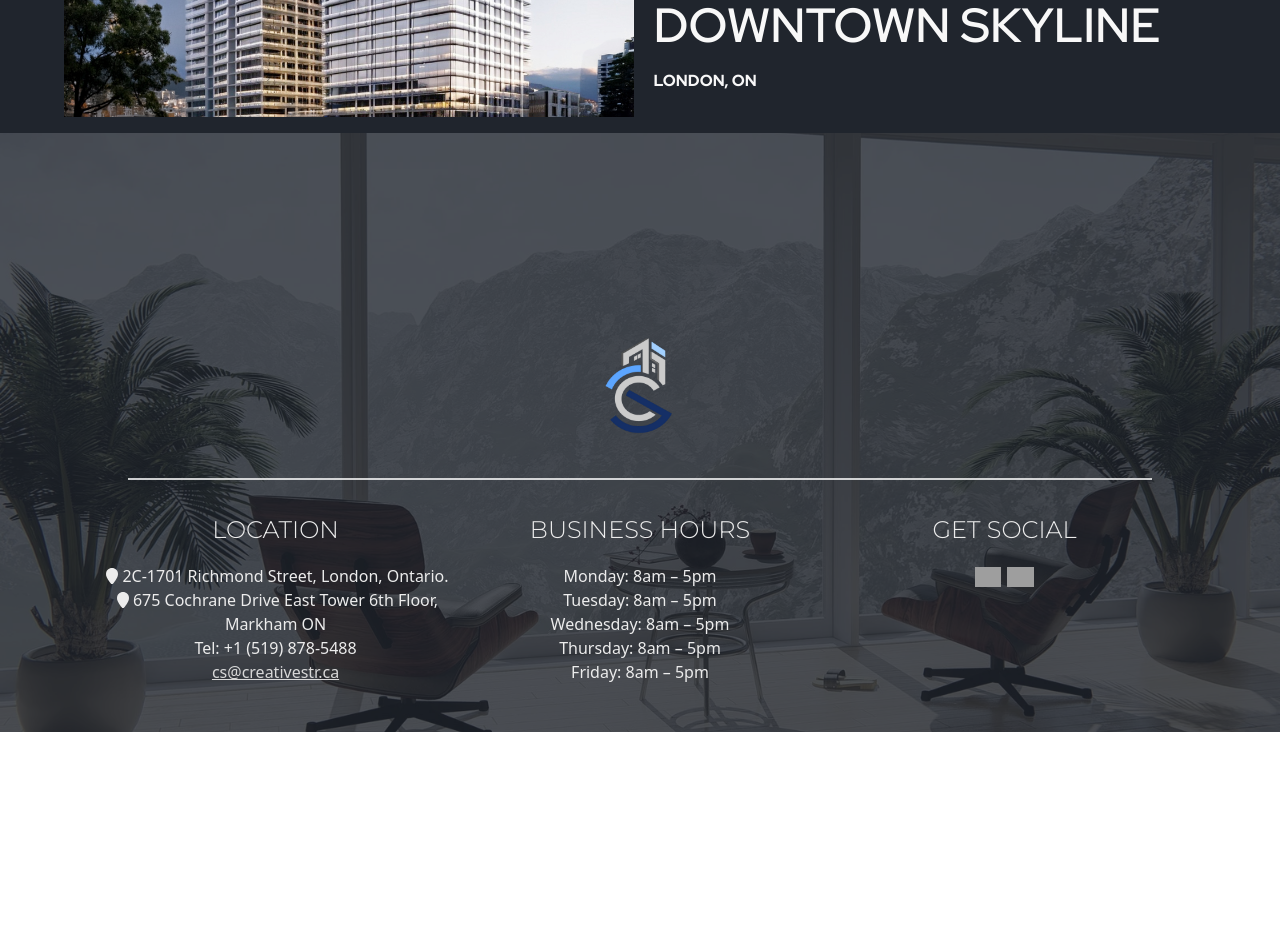
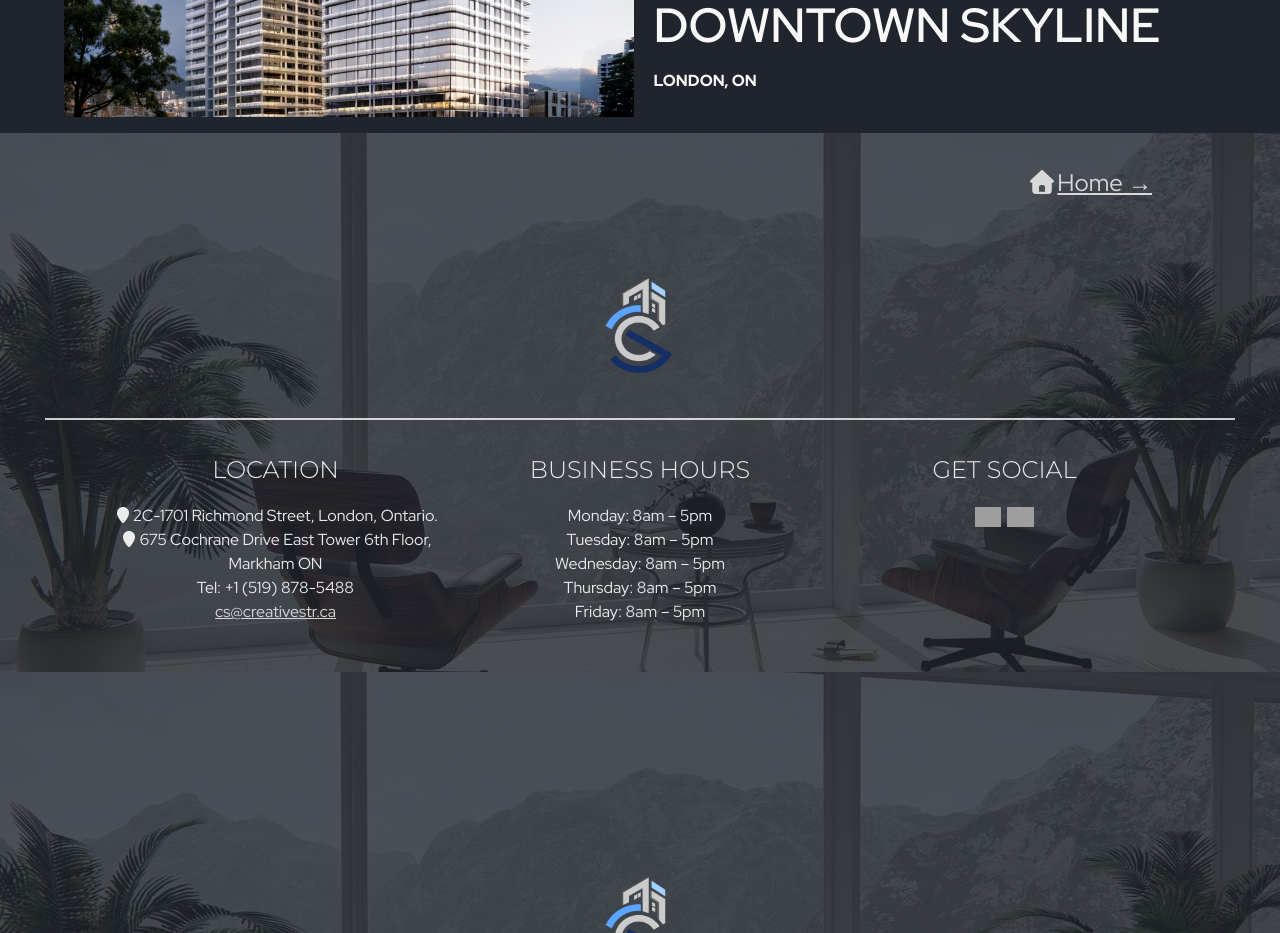
Before and after one commit to omar-m-ismail/IE_design, a React (Vite) app: page /Projects in a window 1280 px wide. Shown: the part 10280-11213 px from the top of the page. Before the commit the page ends 11012 px from the top, so only its background shows below. Built offline with nearby package versions, Linux system fonts and the light colour scheme; grey boxes are pictures that could not be loaded.

Commit message:
animations added

```diff
--- a/src/App.css
+++ b/src/App.css
@@ -33,7 +33,7 @@ html, body {
 /* =========================
    HEADER
 ========================= */
-header {
+.home header {
   width: 100%;
   background: #20252D;
 }
@@ -47,6 +47,7 @@ header {
   color: #f8f8f8;
  z-index: 1;
  padding-left: 4rem;
+
 }
 .structure{
     background: #20252D;
@@ -224,22 +225,57 @@ video {
   gap: calc(1.2rem + 1vw);
   flex: 1;
   padding: 5vw;
-  opacity: 0;
-  transform: translateX(-100px);
-  transition: opacity 1s ease, transform 1s ease;
+
   padding-right: 0;
 }
 
-.mini.visible {
+
+.animate {
+  opacity: 0;
+  transform: translateX(-100px);
+  transition: 1s ease;
+}
+
+.animate.visible {
   opacity: 1;
   transform: translateX(0);
 }
+.animate2 {
+  opacity: 0;
+  transition: 1s ease;
+}
 
-.mini figure {
+.animate2.visible {
+  opacity: 1;
+}
+
+.animate3 {
   opacity: 0;
-  transform: translateX(-50px);
-  animation: slideCard 0.7s ease forwards;
+  transform: translateY(50px);
+  transition: 1s ease;
 }
+
+.animate3.visible {
+  opacity: 1;
+  transform: translateY(0);
+}
+
+.delay1{
+  transition-delay: 0.5s !important;
+}
+.delay2{
+  transition-delay: 1s !important;
+}
+.delay3{
+  transition-delay: 1.5s !important;
+}
+.delay4{
+  transition-delay: 2s !important;
+}
+.delay5{
+  transition-delay: 2.5s !important;
+}
+
 
 @keyframes slideCard {
   to {
@@ -346,6 +382,7 @@ padding: 20px;
   font-size: 2.5rem;
   text-transform: capitalize;
   padding-left: 3rem;
+
 }
 .about_uss .title h2{
   margin: 0;
@@ -367,12 +404,14 @@ padding: 20px;
   font-family: "Red Hat Display";
   text-align: justify;
   margin: 0;
+
 }
 
 .about_uss .yap>span>p{
   margin-top: 0;
     margin-bottom: 0;
     font-size: 1.3rem;
+
 }
 
 .about_uss .yap>p {
--- a/src/App.jsx
+++ b/src/App.jsx
@@ -18,7 +18,7 @@ function App() {
     "/LoginPage",
     "/UploadProjects",
     "/AddMember",
-    "/ProjectsPage" // if you enable later
+    "/projects" // if you enable later
   ];
 
   const shouldHideFooter =
--- a/src/footer.css
+++ b/src/footer.css
@@ -39,7 +39,7 @@ ul,.social_links{
 
 .galleryyy hr {
   border: 1px solid #f8f8f8;
-  width: 80%;
+  width: 93%;
   z-index: 1;
 }
 
--- a/src/main.jsx
+++ b/src/main.jsx
@@ -15,4 +15,3 @@ createRoot(document.getElementById('root')).render(
     </BrowserRouter>
   </StrictMode>,
 )
-// trigger deploy
--- a/src/pages/EngineeringTeam.jsx
+++ b/src/pages/EngineeringTeam.jsx
@@ -91,7 +91,7 @@ Experience Level: 5+ years preferred (flexible based on potential)
                   <li>RESUME AND</li>
                   <li>SAMPLE PROJECTS RELATED TO THE IE DESIGN LINE OF WORK</li>
                 </ul>
-                <h3>By email (pdf files only) to <a className="underline" href="mailto:cs@creativestr.ca">
+                <h3>By email (pdf files only) to<a className="underline" href="mailto:cs@creativestr.ca">
 cs@creativestr.ca
 </a></h3>
     </div>
@@ -143,7 +143,7 @@ Experience Level: 1+ years preferred
                   <li>RESUME AND</li>
                   <li>SAMPLE PROJECTS RELATED TO THE IE DESIGN LINE OF WORK</li>
                 </ul>
-                <h3>By email (pdf files only) to <a className="underline" href="mailto:cs@creativestr.ca">
+                <h3>By email (pdf files only) to<a className="underline" href="mailto:cs@creativestr.ca">
 cs@creativestr.ca
 </a></h3>
           </div>
--- a/src/pages/ProjectsPage.jsx
+++ b/src/pages/ProjectsPage.jsx
@@ -1,9 +1,32 @@
 import "../projects.css";
 import { Link } from "react-router-dom";
+import { useEffect, useState, useRef } from "react";
 import { FontAwesomeIcon } from "@fortawesome/react-fontawesome";
 import { faHouse } from "@fortawesome/free-solid-svg-icons";
+import { faLocationPin } from "@fortawesome/free-solid-svg-icons";
 
 export default function Projects() {
+   useEffect(() => {
+    const elements = document.querySelectorAll(
+      ".animate, .animate2, .animate3, .delay1, .delay2"
+    );
+
+    const observer = new IntersectionObserver(
+      (entries) => {
+        entries.forEach((entry) => {
+          if (entry.isIntersecting) {
+            entry.target.classList.add("visible");
+            observer.unobserve(entry.target);
+          }
+        });
+      },
+      { threshold: 0.2 }
+    );
+
+    elements.forEach((el) => observer.observe(el));
+
+    return () => observer.disconnect();
+  }, []);;
   return (
     <div className="page">
       <header>
@@ -17,7 +40,7 @@ export default function Projects() {
           {/* FIRST COLUMN (2 PROJECTS) */}
           <div className="collum">
             <div className="card-right">
-                            <img  src={`${import.meta.env.BASE_URL}/Projects/white_oaks.png`} alt="Wellington Apartments" />
+                            <img className="animate2" src={`${import.meta.env.BASE_URL}/Projects/white_oaks.png`} alt="Wellington Apartments" />
                             <div className="holding2">
                                       <Link to="/" className="tohome"  onClick={() => window.scrollTo(0, 0)}>
                 <FontAwesomeIcon icon={faHouse} />Home →
@@ -40,7 +63,7 @@ export default function Projects() {
 
 
             <div className="card-left">
-              <img src="forest.jpg" alt="forest edge" />
+              <img className="animate2" src="forest.jpg" alt="forest edge" />
               <span>
                 <h2>Forest Edge</h2>
                 <h4>london, on</h4>
@@ -58,7 +81,7 @@ export default function Projects() {
           {/* SECOND COLUMN (3 PROJECTS) */}
           <div className="collumn">
                         <div className="card-left">
-              <img  src={`${import.meta.env.BASE_URL}/Projects/meadowilly.png`} alt="Meadowlily" />
+              <img className="animate2"  src={`${import.meta.env.BASE_URL}/Projects/meadowilly.png`} alt="Meadowlily" />
               <span>
                 <h2>Meadowlily</h2>
                 <h4>LONDON, ON</h4>
@@ -67,7 +90,7 @@ export default function Projects() {
             </div>
 
             <div className="card-right">
-              <img src="southtowers.png" alt="south towers" />
+              <img className="animate2" src="southtowers.png" alt="south towers" />
               <span>
                 <h2>Southern Towers</h2>
                 <h4>LONDON, ON</h4>
@@ -78,7 +101,7 @@ export default function Projects() {
               <img src="sou_res.png" alt="middle" />
             </div>
             <div className="card-left">
-              <img src="aura2.jpg" alt="Meadowlily" />
+              <img className="animate2" src="aura2.jpg" alt="Meadowlily" />
               <span>
                 <h2>Aura Living</h2>
                 <h4>Chatham, ON</h4>
@@ -93,7 +116,7 @@ export default function Projects() {
           {/* THIRD COLUMN (2 PROJECTS + middle image) */}
           <div className="collum">
             <div className="card-right">
-              <img src="top image.png" alt="Highland Elite towers" />
+              <img className="animate2" src="top image.png" alt="Highland Elite towers" />
               <span>
                 <h2>Wellington <br />
 Apartments</h2>
@@ -105,7 +128,7 @@ Apartments</h2>
 
 
             <div className="card-left">
-              <img src="lon_west.png" alt="London West
+              <img className="animate2" src="lon_west.png" alt="London West
 Tower" />
               <span>
                 <h2>London West <br />
@@ -122,7 +145,7 @@ Tower</h2>
           {/* FOURTH COLUMN (2 PROJECTS) */}
           <div className="collumn">
             <div className="card-right">
-              <img  src={`${import.meta.env.BASE_URL}/Projects/church_cru.png`} alt="Huron Church CRU Units" />
+              <img  className="animate2" src={`${import.meta.env.BASE_URL}/Projects/church_cru.png`} alt="Huron Church CRU Units" />
               <span>
                 <h2>Huron Church CRU <br /> Units</h2>
                 <h4>Windsor, ON</h4>
@@ -134,7 +157,7 @@ Tower</h2>
             </div>
 
             <div className="card-left">
-              <img src="gains.png" alt="Hyland Office Building and CRUs" />
+              <img className="animate2" src="gains.png" alt="Hyland Office Building and CRUs" />
               <span>
                 <h2>Gainsborough <br />
 Tower</h2>
@@ -142,7 +165,7 @@ Tower</h2>
               </span>
             </div>
                         <div className="card-right">
-              <img src="York-Towers.jpg" alt="Huron Church CRU Units" />
+              <img className="animate2" src="York-Towers.jpg" alt="Huron Church CRU Units" />
               <span>
                 <h2>Downtown Skyline</h2>
                 <h4>london, ON</h4>
@@ -155,6 +178,67 @@ Tower</h2>
 
 
       </div>
+            <footer className="projects-footer">
+        <div className="galleryyy">
+          <div className="home_button_row">
+            <Link to="/" className="tohome"  onClick={() => window.scrollTo(0, 0)}>
+              <FontAwesomeIcon icon={faHouse} />Home →
+            </Link>
+
+          </div>
+          <img src="logo2.png" alt="Civil Engineering" />
+          <hr />
+
+          <div className="roooow">
+            <div className="location">
+              <h2>location</h2>
+              <ul>
+              <li><FontAwesomeIcon icon={faLocationPin} />
+      2C-1701 Richmond Street, London, Ontario. <br /></li>
+              <li><FontAwesomeIcon icon={faLocationPin} />
+      675 Cochrane Drive East Tower 6th Floor,<br /></li>
+              <li>Markham ON <br /></li>
+              <li>Tel: +1 (519) 878-5488 <br />
+              </li>
+              <li><a href="mailto:cs@creativestr.ca">
+      cs@creativestr.ca
+      </a></li>
+              </ul>
+            </div>
+
+            <div className="hours">
+              <h2 id="cntct">Business Hours</h2>
+              <ul>
+                <li>Monday: 8am – 5pm</li>
+                <li>Tuesday: 8am – 5pm</li>
+                <li>Wednesday: 8am – 5pm</li>
+                <li>Thursday: 8am – 5pm</li>
+                <li>Friday: 8am – 5pm</li>
+              </ul>
+            </div>
+
+            <div className="social">
+              <h2>get social</h2>
+
+              <div className="social_links">
+                <a
+                  href="https://www.linkedin.com/company/iedesign/"
+                  className="linkedin"
+                >
+                  <img src={`${import.meta.env.BASE_URL}/linkedin.png`} alt="LinkedIn" />
+                </a>
+
+                <a
+                  href="https://www.instagram.com/iedesignltd"
+                  className="insta"
+                >
+                  <img src={`${import.meta.env.BASE_URL}/insta.png`} alt="Instagram" />
+                </a>
+              </div>
+            </div>
+          </div>
+        </div>
+      </footer>
     </div>
   );
 }
--- a/src/projects.css
+++ b/src/projects.css
@@ -16,7 +16,21 @@ body {
   background-color: #D8D8D8!important;
   font-family: "Red Hat Display";
 }
-
+.page .galleryyy{
+  padding-top: 2rem;
+}
+.galleryyy .tohome{
+  color: #D8D8D8 !important;
+  margin: 0;
+  padding: 0;
+  z-index: 10;
+}
+.home_button_row{
+  display: flex;
+  width: 80%;
+  justify-content: flex-end !important;
+  align-items: flex-end !important;
+}
 /* -------------------- HEADER -------------------- */
 header {
   background-color: #D8D8D8;
```
Also changed, not shown: src/pages/HomePage.jsx (+28 -31 lines).
